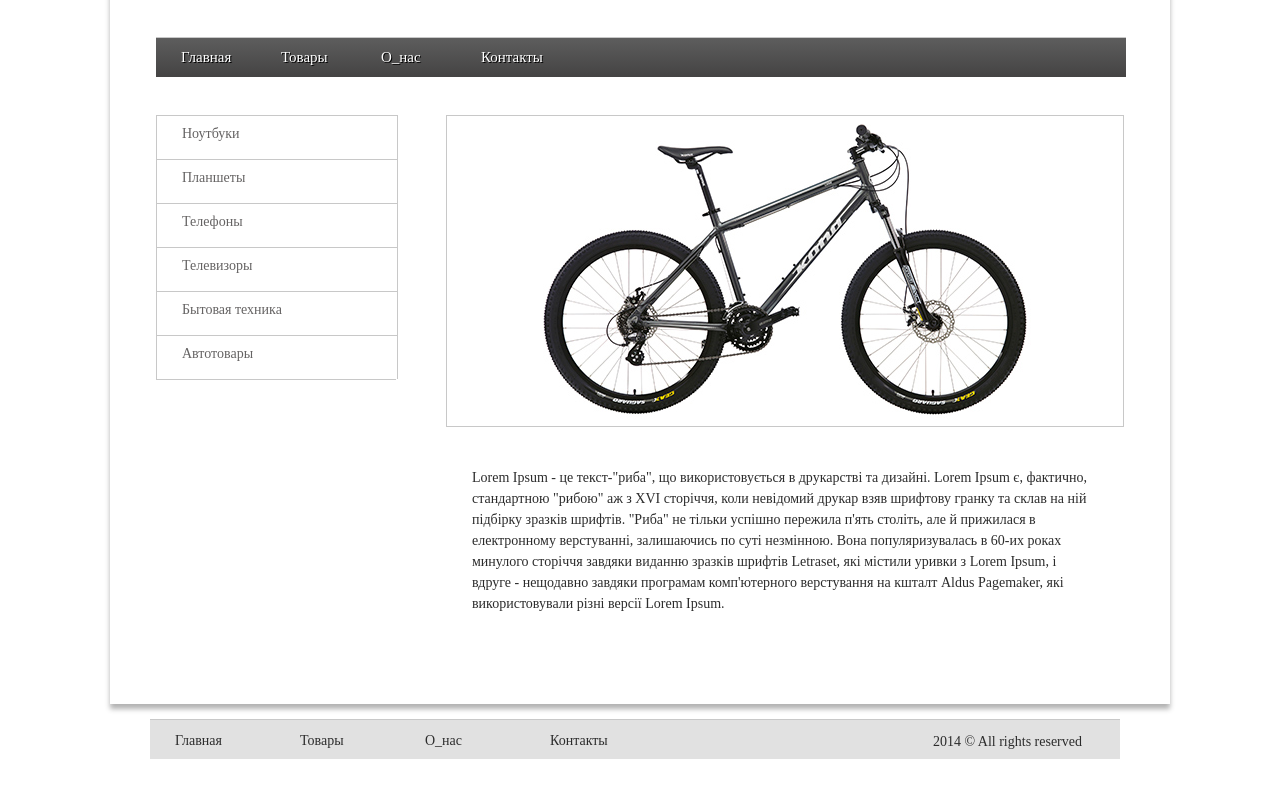
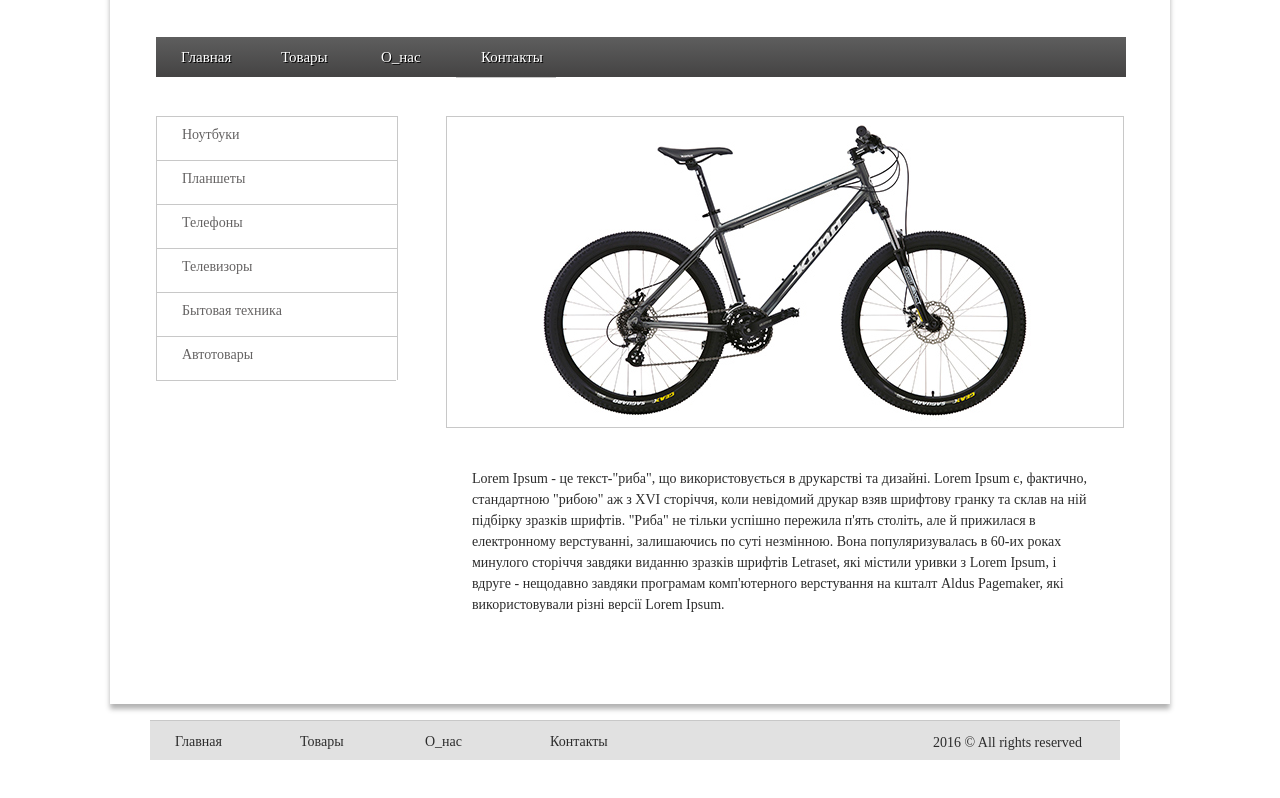
Before and after one commit to allachudovich/Home-Work3, a plain HTML site: page index.html in a window 1280 px wide. Shown: the part 96-894 px from the top of the page. Drawn offline with Linux system fonts and the light colour scheme.

Commit message:
added index changes

```diff
--- a/index.html
+++ b/index.html
@@ -13,14 +13,12 @@
         <div class="column">
             <div class="logo"><img src="img/fitness_logo.jpg" alt="fitness logo">
             </div>
-            <div class="menu1">
-                <ul>
-                    <li><a class="link" href="index.html">Главная</a></li>
-                    <li><a class="link" href="index.html">Товары</a></li>
-                    <li><a class="link" href="index.html">О_нас</a></li>
-                    <li><a class="link" href="index.html">Контакты</a></li>
-                </ul>
-            </div>
+            <ul class="menu1">
+                <li class="link"><a href="index.html">Главная</a></li>
+                <li class="link"><a href="index.html">Товары</a></li>
+                <li class="link"><a href="index.html">О_нас</a></li>
+                <li class="link"><a href="index.html">Контакты</a></li>
+            </ul>
         </div>
         <div class="menu2">
             <ul>
@@ -49,7 +47,7 @@
                 <li><a class="lower_link" href="index.html">О_нас</a></li>
                 <li><a class="lower_link" href="index.html">Контакты</a></li>
             </ul>
-            <div class="copyright">2014 &copy; All rights reserved</div>
+            <div class="copyright">2016 &copy; All rights reserved</div>
         </div>
     </div>
 </body>
```
